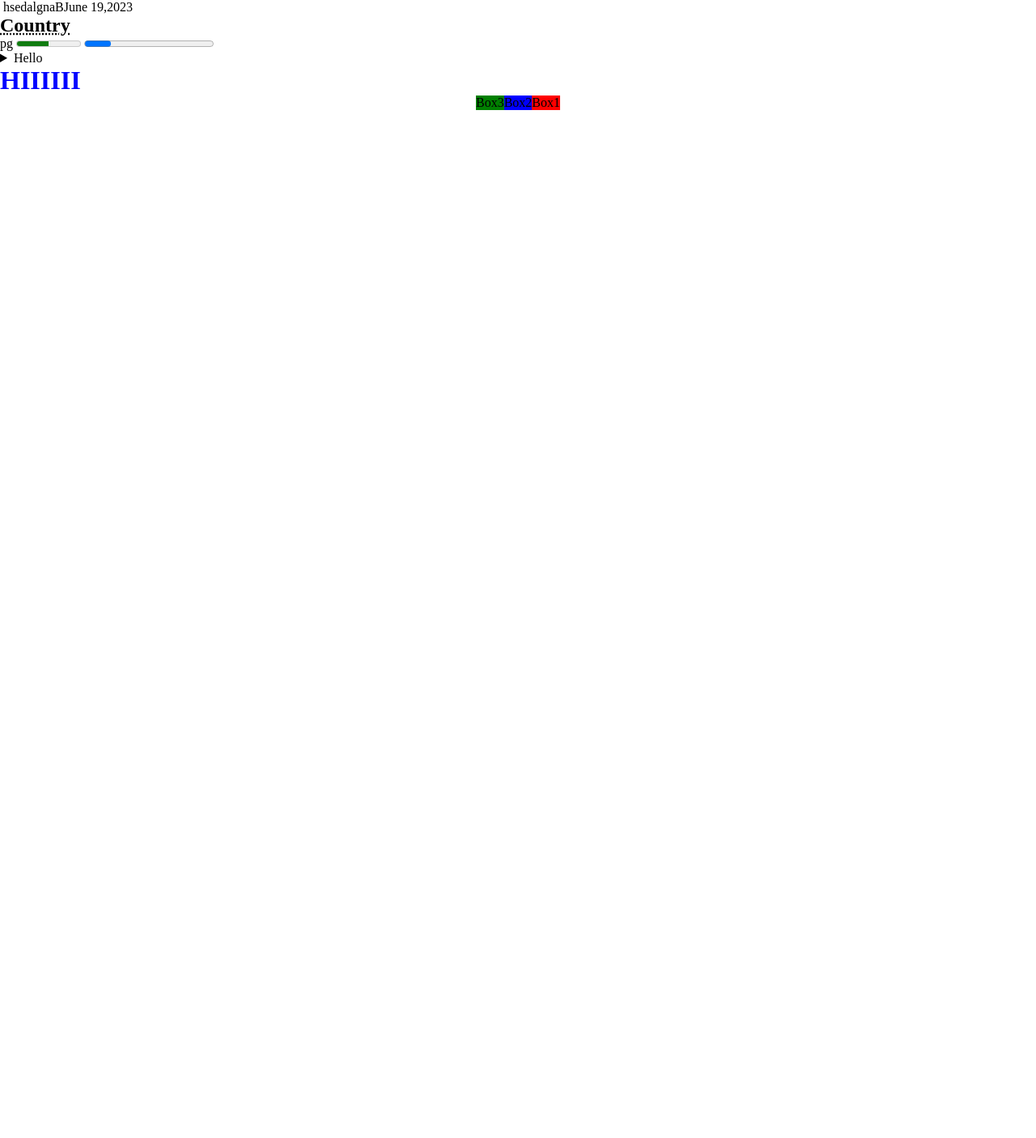
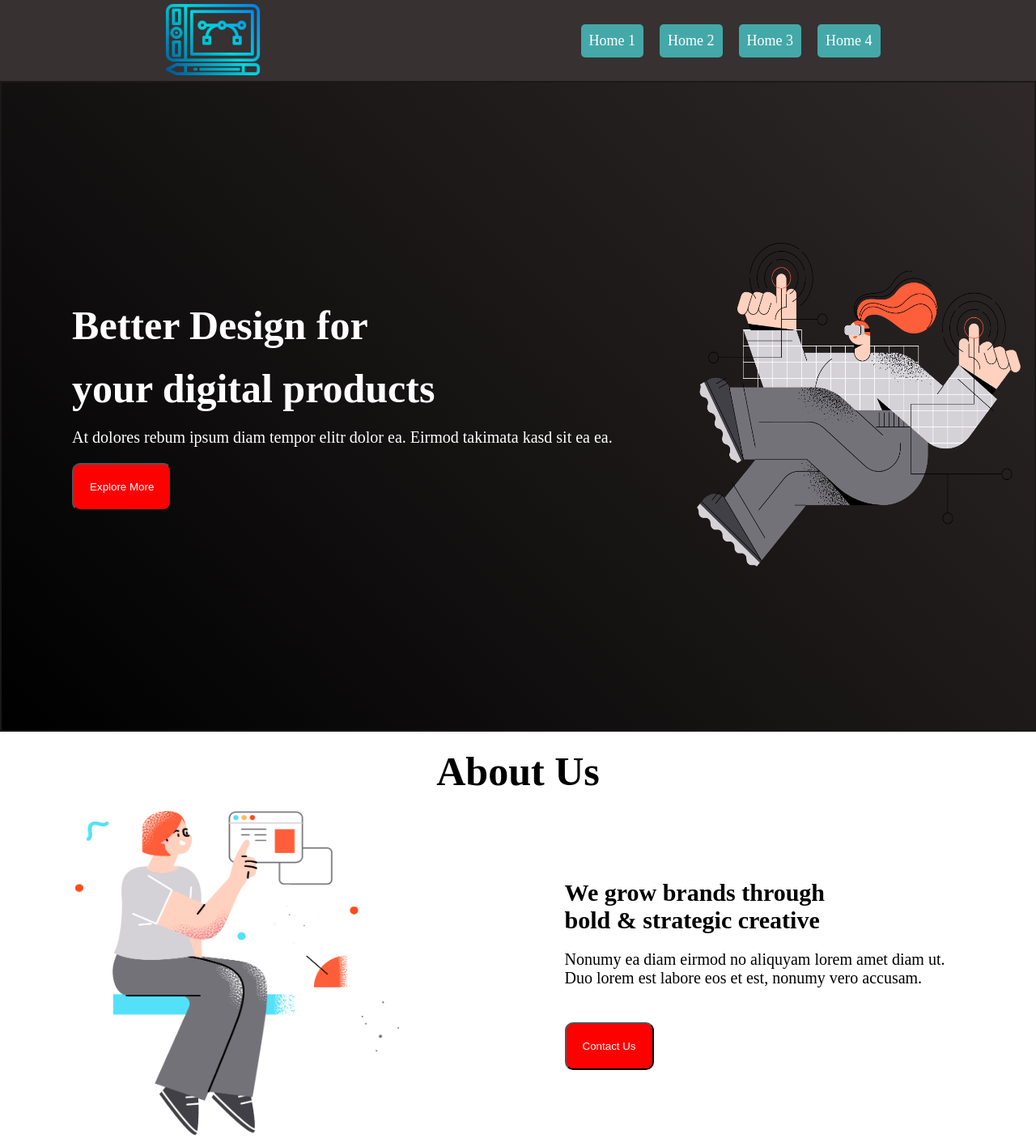
Before and after one commit to Sunjida-Srijoni/my-first-website, a plain HTML site: page index.html in a window 1280 px wide. Shown: the whole page at 81% size. Before the commit the page ends 800 px from the top, so only its background shows below. Drawn offline with Linux system fonts and the light colour scheme.

Commit message:
second commit

```diff
--- a/index.html
+++ b/index.html
@@ -3,37 +3,72 @@
 <head>
     <meta charset="UTF-8">
     <meta name="viewport" content="width=device-width, initial-scale=1.0">
-    <title>my first website</title>
     <link rel="stylesheet" href="style.css">
+    <title>Document</title>
 </head>
 <body>
-    <H1></H1><bdo dir="rtl">Bangladesh
-    </bdo>
-    <time datetime="2020-06-15">June 19,2023</time>
-    <h2> <abbr title="This is Bangladesh">Country</abbr></h2>
-    <label for="disk">pg</label>
-    <meter id="disk" value="0.5">
+    <header>
+        <nav>
+            <div class="menu-container">
+                <div class="logo">
+                    <img class="logo-pic" src="images/tablet.png"  alt="">
 
-    </meter>
+                </div>
+                <div class="menus">
+                    <li class="item">Home 1</li>
+                    <li class="item">Home 2</li>
+                    <li class="item">Home 3</li>
+                    <li class="item">Home 4</li>
 
-    <progress id="">
+                </div>
 
-    </progress>
+            </div>
+        </nav>
 
-    <details>
-        <summary>Hello</summary>
-        <p>Amet est labore vero lorem no, sadipscing eirmod sit voluptua vero accusam et rebum ipsum no. Voluptua nonumy dolores invidunt.</p>
-    </details>
+    </header>
+    <main>
+        <section>
+            <div class="banner-container">
+                <div  class="banner-text">
+                    <h1>Better Design for <br></h1> <h1>your digital products</h1>
+                    <p>At dolores rebum ipsum diam tempor elitr dolor ea. Eirmod takimata kasd sit ea ea.</p>
+                    <button class="btn">Explore More</button>
+
+                </div>
+                <div>
+                    <img class="banner-img" src="images/banner.png">
+
+                </div>
+
+            </div>
+
+            <section>
+                <h1 class="about-title">About Us</h1>
+                <div class="about-container">
+                    <div class="about-info">
+                        <h2>We grow brands through<br>
+                        bold & strategic creative</h2>
+                        <p>Nonumy ea diam eirmod no aliquyam lorem amet diam ut.<br>
+                        Duo lorem est labore eos et est, nonumy vero accusam.</p>
+                        <br>
+                        <button class="btn">Contact Us</button>
+                </div>
 
 
-    <h1 class="test">HIIIIII</h1>
 
-    <div class="container">
-        <div class="box1">Box1</div>
-        <div class="box2">Box2</div>
-        <div class="box3">Box3</div>
-    </div>
+                    <div class="about-photo">
+                        <img class="banner-img" src="images/section.png">
+                    </div>
 
+                </div>
+            </section>
 
+        </section>
+
+    </main>
+
+    <footer>
+
+    </footer>
 </body>
 </html>
--- a/style.css
+++ b/style.css
@@ -2,31 +2,110 @@
     margin: 0px;
     padding: 0px;
 }
-.test{
-    color: blue;
-    cursor: url("images/decor.jpg"),auto;
+
+
+/* header starts here */
+
+.menu-container{
+    background-color: rgb(55, 49, 49);
+    display: flex;
+    justify-content: space-around;
+    align-items: center;
+    list-style: none;
+    height: 100px;
+
+}
+.menus{
+    display: flex;
+    color: white;
+
+}
+.logo-pic{
+    padding: 20px;
+    width: 120px;
+}
+
+.item{
+    padding: 10px;
+    margin: 10px;
+    font-size: 18px;
+    border: 30px;
+    border-radius: 5px;
+    background-color: rgb(68, 168, 168);
+}
+
+/* header ends here */
+
+
+
+/* main starts here */
+
+.banner-container{
+    display: flex;
+    height: 100vh;
+    justify-content: space-around;
+    align-items: center;
+    color: white;
+    border: 2px solid rgb(27, 24, 24);
+    background-image: url("images/background.png");
+    background-image: linear-gradient(45deg,black,rgb(47, 41, 41));
+
+    align-items: center;
+
+
+
+}
+.banner-text{
+    margin: 50px;
+}
+
+.banner-text,h1{
+    font-size: 50px;
+    padding: 10px;
 
 
 }
 
+.banner-text,p{
+    font-size: 20px;
+    padding: 10px;
+}
+.banner-img{
+    height: 400px;
+    width:400px;
+
+}
+.btn{
+    margin: 10px;
+    padding: 20px;
+    background-color: red;
+    color: white;
+    border-radius: 10px;
+}
+
+.about-container{
+    display: flex;
+    justify-content: space-around;
+    align-items: center;
+    flex-direction: row-reverse;
+}
+
+.about-title{
+    padding: 20px;
+    text-align: center;
+}
+
+.about-info{
+    font-size: 20px;
+}
+.about-info,h2{
+    margin: 10px;
+}
+/* main ends here */
 
 
-.container{
-    display: flex;
-    justify-content: center;
-    align-items: center;
-    flex-direction: row-reverse;
-
-}
-.box1{
-
-    background-color: red;
 
 
-}
-.box2{
-    background-color: blue;
-}
-.box3{
-    background-color: green;
-}
+/* footer starts here */
+
+/* footer ends here */
```
Also changed, not shown: images/background.png (added), images/banner.png (added), images/decor.jpg (deleted), images/logo.jpg (added), images/section.png (added), images/tablet.png (added).
